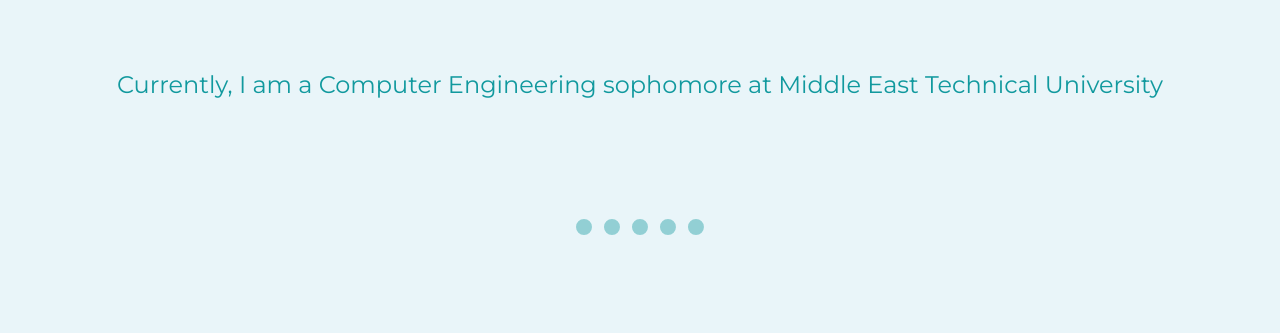
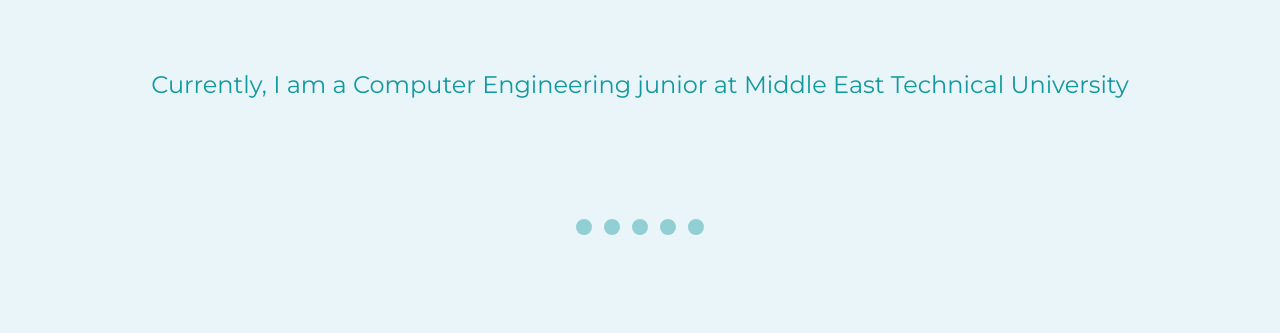
Before and after one commit to muhammad-guluzade/muhammad-guluzade.github.io, a plain HTML site: page index.html in a window 1280 px wide. Shown: the part 314-647 px from the top of the page. Drawn offline with Linux system fonts and the light colour scheme.

Commit message:
Update index.html

```diff
--- a/index.html
+++ b/index.html
@@ -16,7 +16,7 @@
 		<h2>a student</h2>
   </div>
 	<div class="bio">
-		<p>Currently, I am a Computer Engineering sophomore at Middle East Technical University</p>
+		<p>Currently, I am a Computer Engineering junior at Middle East Technical University</p>
 		<img src="cloud.png" class="top_cloud">
 		<img src="cloud.png" class="bottom_cloud">
 	</div>
```
